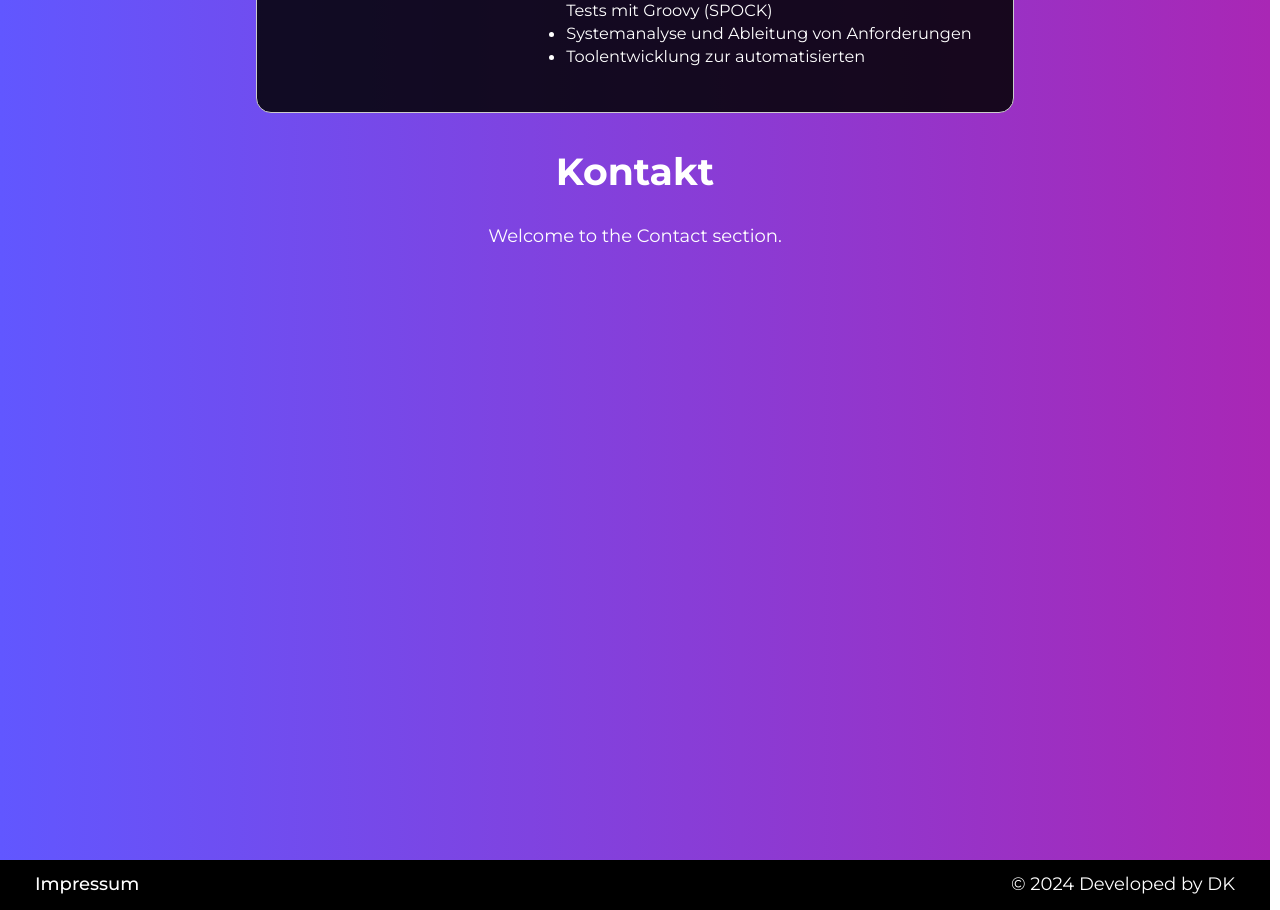
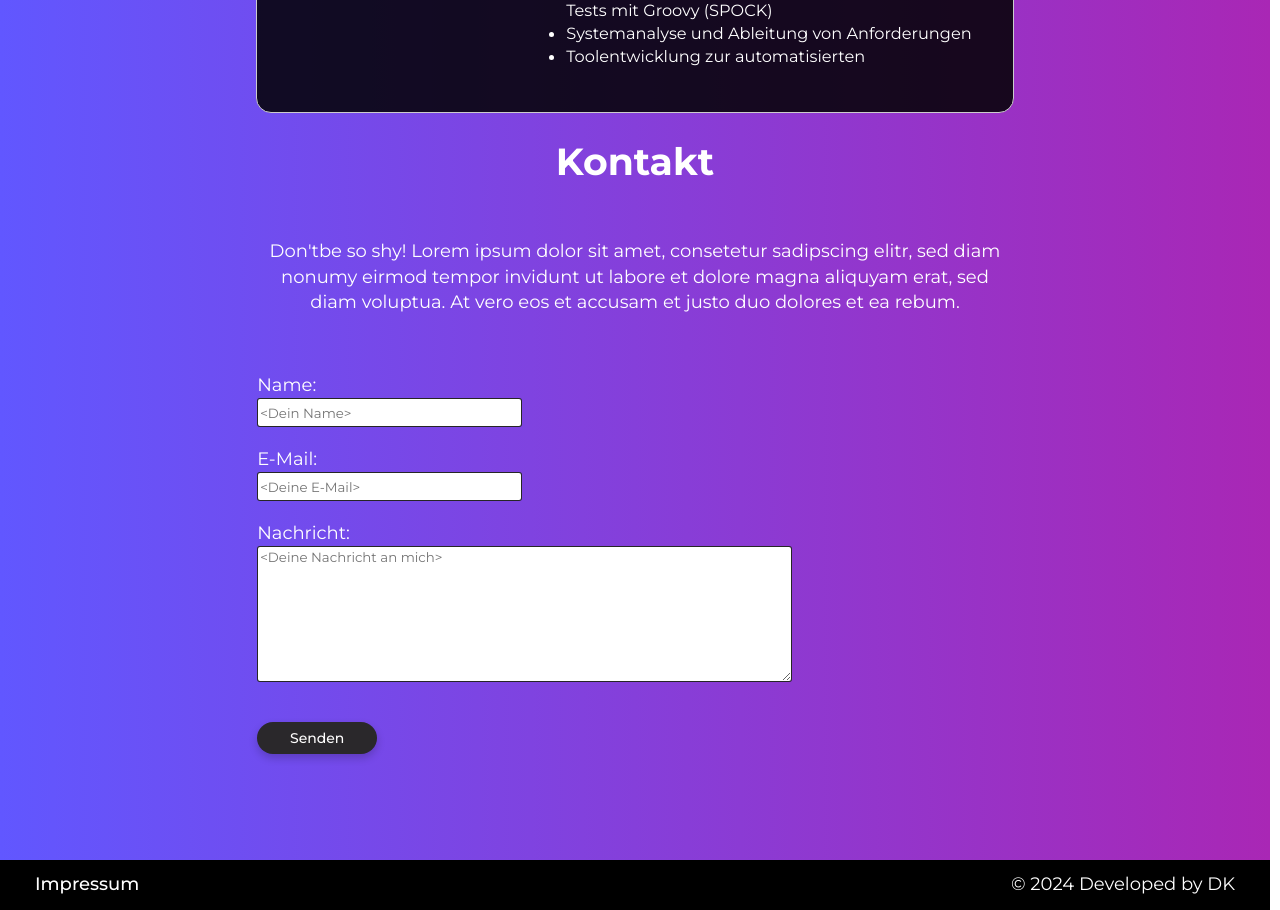
Before and after one commit to DenKim94/PRJ_myPortfolioWebsite, a React (Vite) app in the folder my-website-app/: page / in a window 1280 px wide. Shown: the part 2180-3090 px from the top of the page. Built offline with nearby package versions, Linux system fonts and the light colour scheme.

Commit message:
Added contact component with style props

```diff
--- a/my-website-app/package.json
+++ b/my-website-app/package.json
@@ -11,9 +11,11 @@
     "test": "vitest"
   },
   "dependencies": {
+    "@emailjs/browser": "^4.4.1",
     "framer-motion": "^11.11.8",
     "react": "^18.3.1",
-    "react-dom": "^18.3.1"
+    "react-dom": "^18.3.1",
+    "react-google-recaptcha": "^3.1.0"
   },
   "devDependencies": {
     "@eslint/js": "^9.11.1",
--- /dev/null
+++ b/my-website-app/src/components/ContactFormular.jsx
@@ -0,0 +1,47 @@
+import { useState, useRef } from 'react';
+import emailjs from '@emailjs/browser';
+import './../styles/ContactFormular.css'
+import './../styles/Button.css'
+
+const ContactFormular = () => {
+
+    const formData = useRef();
+
+    const sendEmail = (e) => {
+        e.preventDefault();
+        console.log("To-Do: E-Mail senden...")
+        console.log('formData: ', formData);
+    }
+
+    return (
+        <form className='contact-form' ref={formData} onSubmit={sendEmail}>
+            <div className='form-label'>
+                <label id='name-label'>Name:</label>
+                <input type="text"
+                        name="from_UserName"
+                        placeholder='<Dein Name>'
+                        required/>
+            </div>
+            <div className='form-label'>
+                <label className='email-label'>E-Mail:</label>
+                <input type="email"
+                        name="from_UserEmail"
+                        placeholder='<Deine E-Mail>'
+                        required/>
+            </div>
+            <div className='message-container'>
+                <label className='message-label'>Nachricht:</label>
+                <textarea id="text-field"
+                            name="message"
+                            placeholder='<Deine Nachricht an mich>'
+                            required/>
+            </div>
+
+            {/* To-Do: Captcha */}
+
+            <input className="generic-button" id='send-button' type="submit" value="Senden" />
+        </form>
+     );
+}
+
+export default ContactFormular;
--- a/my-website-app/src/components/ContactSection.jsx
+++ b/my-website-app/src/components/ContactSection.jsx
@@ -1,8 +1,13 @@
+import './../styles/ContactSection.css'
+import ContactFormular from './ContactFormular';
+import * as globalConstants from './../globalConstants.js';
+
 function ContactSection() {
     return (
-        <section id='contact'className='contact-section'>
-            <h1>Kontakt</h1>
-            <p>Welcome to the Contact section.</p>
+        <section id='contact' className='contact-section'>
+            <h1 id="contact-title">Kontakt</h1>
+            <p id="contact-text">{globalConstants.INFO_TEXT_CONTACT}</p>
+            <ContactFormular />
         </section>
         );
 }
--- a/my-website-app/src/globalConstants.js
+++ b/my-website-app/src/globalConstants.js
@@ -1,5 +1,5 @@
 // Globale Konstanten für die Webanwendung [ERFORDERLICH]
-// Update: 08.12.2024
+// Update: 14.12.2024
 
 // Schwellenwerte für das responsive Design
 export const THRESHOLD_MAX_APP_WIDTH = 800;
@@ -261,3 +261,9 @@ Rückblickend bin ich sehr dankbar für diese Erfahrungen, die mich geprägt und
 Heute bin ich stolz darauf, mich Ingenieur nennen zu dürfen, der danach strebt den Alltag der Menschen mit zuverlässiger und nutzerfreundlicher Software zu vereinfachen.
 Jeder Schritt, den ich gegangen bin, hat mich geformt und mich auf dieser spannenden Reise zu dem fleißigen, organisierten und zuverlässigen Menschen gemacht, der ich heute bin.
 Ich blicke optimistisch in die Zukunft, bereit, neue Herausforderungen anzunehmen und weiterhin zu wachsen.`;
+
+
+// Abschnitt Kontakt
+export const INFO_TEXT_CONTACT = ` Don'tbe so shy! Lorem ipsum dolor sit amet, consetetur sadipscing elitr,
+sed diam nonumy eirmod tempor invidunt ut labore et dolore magna aliquyam erat, sed diam voluptua.
+At vero eos et accusam et justo duo dolores et ea rebum.`;
--- /dev/null
+++ b/my-website-app/src/styles/ContactFormular.css
@@ -0,0 +1,62 @@
+@import url('index.css');
+
+.contact-form{
+    display: flex;
+    flex-direction: column;
+    min-width: var(--minAppWidth);
+    align-items: flex-start;
+    font-family: 'Montserrat', 'Inter', Arial, sans-serif;
+    justify-content: flex-start;
+    gap: 20px;
+    position: relative;
+    max-width: calc(var(--maxWidthSections)*0.9);
+    min-height: calc(var(--minHeightSections)*0.8);
+    min-width: calc(var(--minAppWidth)*0.9);
+    max-height: var(--minHeightSections);
+    width: 70%;
+    margin-top: 40px;
+}
+
+.form-label{
+    display: flex;
+    flex-direction: column;
+    text-align: left;
+    min-width: 35%;
+}
+
+.form-label input{
+    font-family: 'Montserrat', 'Inter', Arial, sans-serif;
+    color: black;
+    border: 1px solid  rgba(0, 0, 0, 0.85);
+    border-radius: 3px;
+    background-color: white;
+    min-height: 22px;
+    height: 25px;
+}
+
+.message-container{
+    display: flex;
+    flex-direction: column;
+    min-width: 70%;
+}
+
+.message-label{
+    text-align: left;
+    font-family: 'Montserrat', 'Inter', Arial, sans-serif;
+}
+
+.message-container textarea{
+    text-align: left;
+    font-family: 'Montserrat', 'Inter', Arial, sans-serif;
+    color: black;
+    border: 1px solid  rgba(0, 0, 0, 0.85);
+    border-radius: 3px;
+    background-color: white;
+    min-height: 130px;
+    width: 100%;
+}
+
+#send-button:hover{
+    background-image: linear-gradient(to bottom right, #6157FF, #a927b5);
+    box-shadow: 0 0 8px rgba(0, 0, 0, 0.4);
+}
--- a/my-website-app/src/styles/ContactSection.css
+++ b/my-website-app/src/styles/ContactSection.css
@@ -1,4 +1,10 @@
 @import url('index.css');
+
+.contact-section{
+    display: flex;
+    flex-direction: column;
+    align-items: center;
+}
 
 #contact-title{
     display: flex;
@@ -7,4 +13,11 @@
     align-items: center;
     justify-content: center;
     margin-bottom: 50px;
+    width: 100%;
 }
+
+#contact-text{
+    max-width: calc(var(--maxWidthSections)*0.9);
+    min-width: calc(var(--minAppWidth)*0.9);
+    width: 70%;
+}
--- a/my-website-app/src/styles/Header.css
+++ b/my-website-app/src/styles/Header.css
@@ -139,7 +139,7 @@ nav {
     filter: drop-shadow(0 0 20px rgba(255, 255, 255, 0.8));
 }
 
-@media(max-width: 820px){
+@media(max-width: 760px){
     .hideOnMobile{
         display: none;
     }
```
Also changed, not shown: 2 other files (tests, documents, lock files or other folders).
